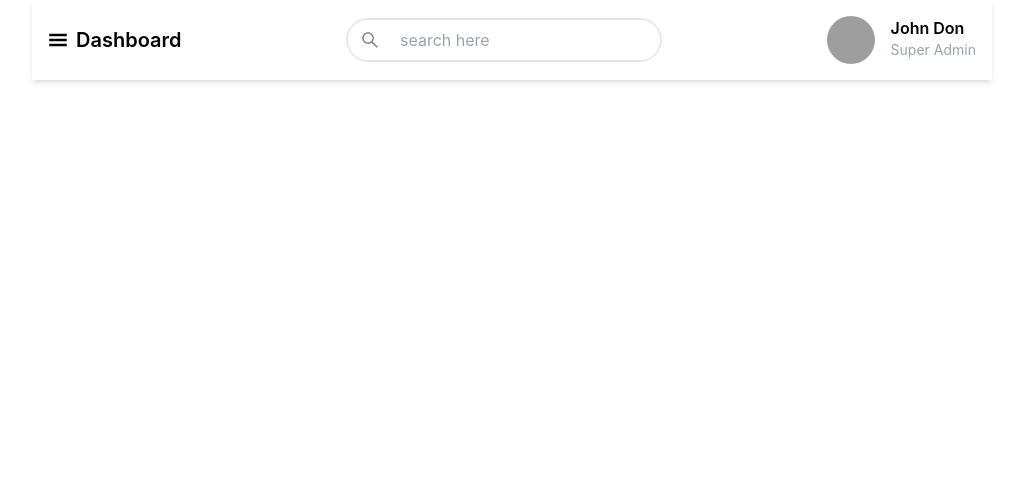
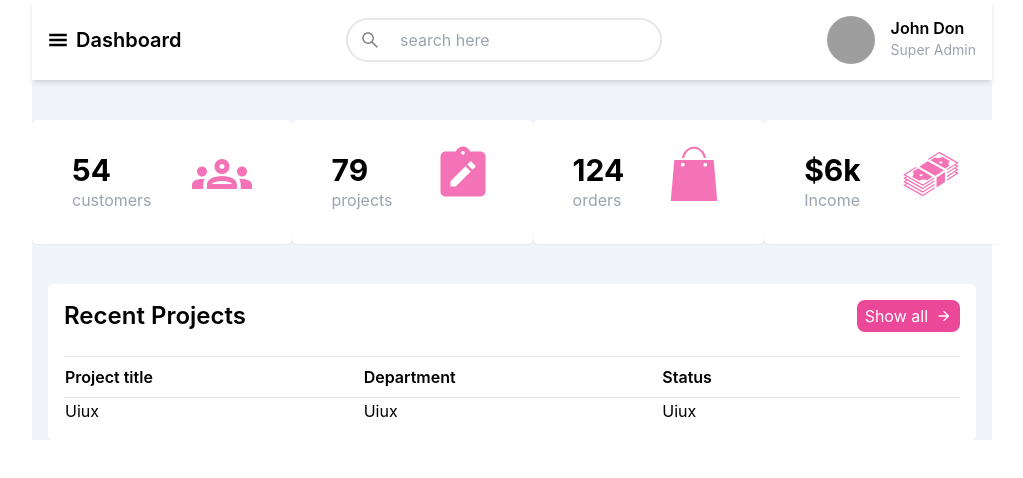
Before and after one commit to sohanemon/react-dashboard, a React (Create React App) app: page / in a window 1280 px wide. Shown: the top 478 px of the page, without its empty margins (128-1151 px from the left). Built offline with nearby package versions, Linux system fonts and the light colour scheme; grey boxes are pictures that could not be loaded.

Commit message:
table head added

```diff
--- a/src/App.js
+++ b/src/App.js
@@ -1,32 +1,13 @@
-import { GiHamburgerMenu } from "react-icons/gi";
-import { AiOutlineSearch } from "react-icons/ai";
+import Navbar from "./components/navbar";
+import CardContainer from "./components/card/card-container";
+import Projects from "./components/projects/projects";
 function App() {
   return (
-    <div>
-      <div className='flex justify-between w-3/4 mx-auto items-center shadow-md p-4'>
-        <div className='flex items-center gap-2'>
-          <GiHamburgerMenu size={"20px"} />
-          <h2 className='font-semibold text-xl'>Dashboard</h2>
-        </div>
-        <div>
-          <div className=' border-2  rounded-full py-2 px-3 flex items-center gap-5'>
-            <AiOutlineSearch size={"20px"} color={"gray"} />
-            <input type='text' placeholder='search here' />
-          </div>
-        </div>
-        <div className='flex gap-4'>
-          <div>
-            <img
-              className='h-12 w-12 rounded-full'
-              src='https://images.unsplash.com/flagged/photo-1570612861542-284f4c12e75f?ixlib=rb-1.2.1&ixid=MnwxMjA3fDB8MHxwaG90by1wYWdlfHx8fGVufDB8fHx8&auto=format&fit=crop&w=870&q=80'
-              alt=''
-            />
-          </div>
-          <div>
-            <h4 className='font-semibold '>John Don</h4>
-            <p className='text-sm text-gray-400'>Super Admin</p>
-          </div>
-        </div>
+    <div className='w-3/4 mx-auto bg-body'>
+      <Navbar />
+      <CardContainer />
+      <div>
+        <Projects />
       </div>
     </div>
   );
--- /dev/null
+++ b/src/components/card/card-container.jsx
@@ -0,0 +1,16 @@
+import { GiMoneyStack, GiShoppingBag } from "react-icons/gi";
+import { MdNoteAlt, MdOutlineGroups } from "react-icons/md";
+import SmallCard from "./small-card";
+
+export default function CardContainer() {
+  return (
+    <>
+      <div className='flex justify-evenly my-10 items-center'>
+        <SmallCard value={54} title='customers' icon={<MdOutlineGroups />} />
+        <SmallCard value={79} title='projects' icon={<MdNoteAlt />} />
+        <SmallCard value={124} title='orders' icon={<GiShoppingBag />} />
+        <SmallCard value={"$6k"} title='Income' icon={<GiMoneyStack />} />
+      </div>
+    </>
+  );
+}
--- /dev/null
+++ b/src/components/card/small-card.jsx
@@ -0,0 +1,11 @@
+export default function SmallCard({ value, title, icon }) {
+  return (
+    <div className='flex bg-white items-center rounded-md shadow-sm gap-10 px-10 py-6 w-max'>
+      <div>
+        <h1 className='text-3xl font-bold'>{value}</h1>
+        <h3 className='text-gray-400'>{title}</h3>
+      </div>
+      <div className='text-pink-400 text-6xl pb-4'>{icon}</div>
+    </div>
+  );
+}
--- /dev/null
+++ b/src/components/navbar.jsx
@@ -0,0 +1,34 @@
+import { AiOutlineSearch } from "react-icons/ai";
+import { GiHamburgerMenu } from "react-icons/gi";
+
+const Navbar = () => {
+  return (
+    <div className='flex justify-between bg-white items-center shadow-md p-4'>
+      <div className='flex items-center gap-2'>
+        <GiHamburgerMenu size={"20px"} />
+        <h2 className='font-semibold text-xl'>Dashboard</h2>
+      </div>
+      <div>
+        <div className=' border-2  rounded-full py-2 px-3 flex items-center gap-5'>
+          <AiOutlineSearch size={"20px"} color={"gray"} />
+          <input type='text' placeholder='search here' />
+        </div>
+      </div>
+      <div className='flex gap-4'>
+        <div>
+          <img
+            className='h-12 w-12 rounded-full'
+            src='https://images.unsplash.com/flagged/photo-1570612861542-284f4c12e75f?ixlib=rb-1.2.1&ixid=MnwxMjA3fDB8MHxwaG90by1wYWdlfHx8fGVufDB8fHx8&auto=format&fit=crop&w=870&q=80'
+            alt=''
+          />
+        </div>
+        <div>
+          <h4 className='font-semibold '>John Don</h4>
+          <p className='text-sm text-gray-400'>Super Admin</p>
+        </div>
+      </div>
+    </div>
+  );
+};
+
+export default Navbar;
--- /dev/null
+++ b/src/components/projects/project-head.jsx
@@ -0,0 +1,13 @@
+import { MdArrowForward } from "react-icons/md";
+
+export default function ProjectHead() {
+  return (
+    <div className='flex justify-between '>
+      <h1 className='text-2xl font-semibold'>Recent Projects</h1>
+      <button className='flex items-center gap-2 bg-pink-500 text-white hover:bg-pink-600 px-2 py-1 rounded-lg'>
+        Show all
+        <MdArrowForward />
+      </button>
+    </div>
+  );
+}
--- /dev/null
+++ b/src/components/projects/projects.jsx
@@ -0,0 +1,14 @@
+import ProjectHead from "./project-head";
+import Table from "./table";
+
+const Projects = () => {
+  return (
+    <div className='p-4 bg-white m-4 rounded-md'>
+      <ProjectHead />
+      <br />
+      <Table />
+    </div>
+  );
+};
+
+export default Projects;
--- /dev/null
+++ b/src/components/projects/table.jsx
@@ -0,0 +1,20 @@
+const Table = () => {
+  return (
+    <table className='table-fixed w-full'>
+      <thead className='font-semibold border-y'>
+        <td className='py-2'>Project title</td>
+        <td className='py-2'>Department</td>
+        <td className='py-2'>Status</td>
+      </thead>
+      <tbody>
+        <tr>
+          <td>Uiux</td>
+          <td>Uiux</td>
+          <td>Uiux</td>
+        </tr>
+      </tbody>
+    </table>
+  );
+};
+
+export default Table;
--- a/tailwind.config.js
+++ b/tailwind.config.js
@@ -2,7 +2,11 @@
 module.exports = {
   content: ["./src/**/*.{js,jsx,ts,tsx}"],
   theme: {
-    extend: {},
+    extend: {
+      colors: {
+        body: "#F1F5FB",
+      },
+    },
   },
   plugins: [],
 };
```
